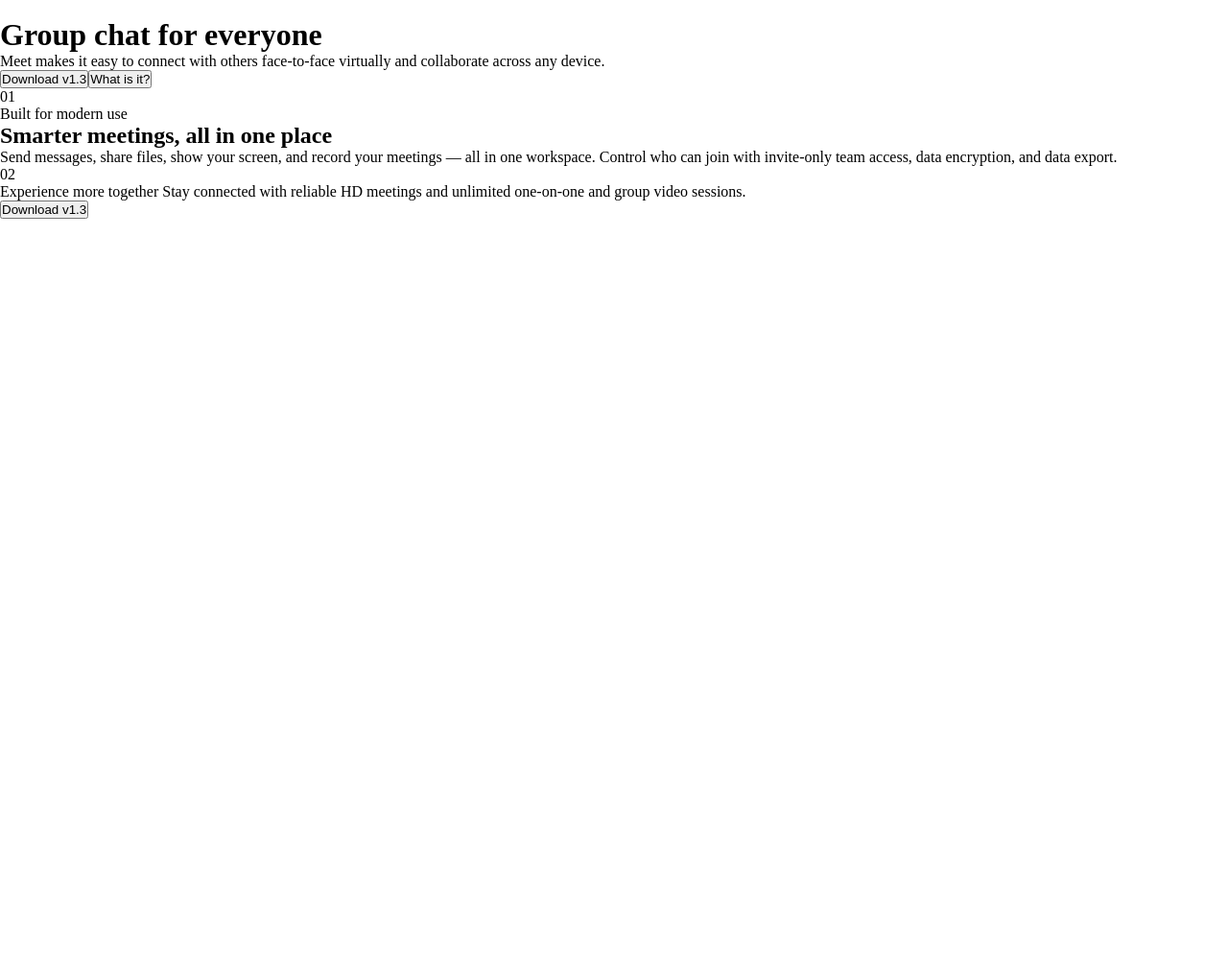
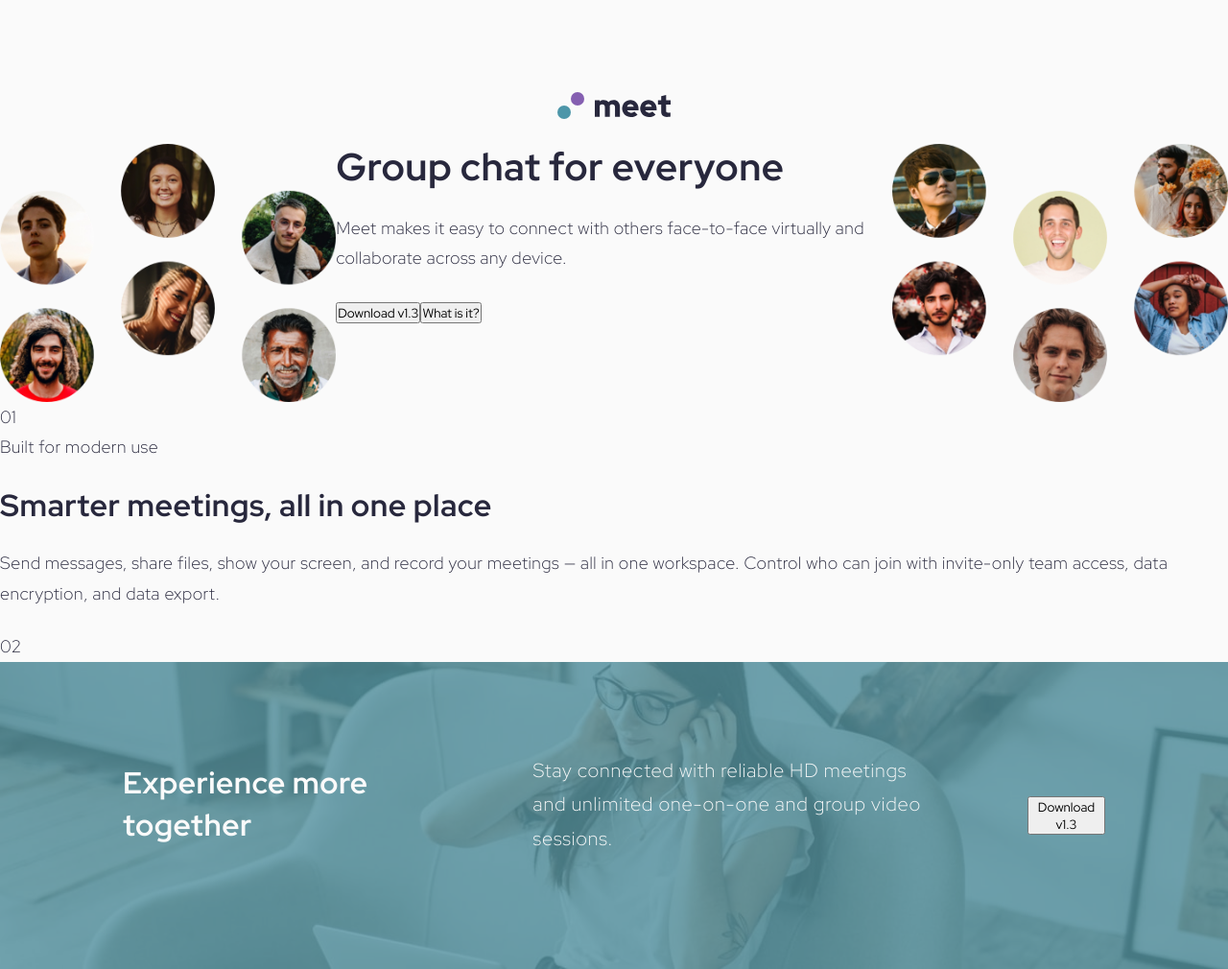
Before and after one commit to Joker4mas/Meet-landing-page, a plain HTML site: page index.html in a window 1280 px wide. Shown: the whole page at 96% size. Before the commit the page ends 800 px from the top, so only its background shows below. Drawn offline with Linux system fonts and the light colour scheme.

Commit message:
fixed some styling...work in progress

```diff
--- a/index.html
+++ b/index.html
@@ -16,18 +16,38 @@
   </head>
   <body>
     <header>
-      <img src="/meet-landing-page/starter-code/assets/logo.svg" alt="" />
+      <img src="/assets/logo.svg" alt="" />
     </header>
     <main>
-      <h1>Group chat for everyone</h1>
-      <div class="hero-conatiner">
+      <div class="hero-container">
+        <img
+          src="/assets/desktop/image-hero-left.png"
+          srcset="
+            /assets/mobile/image-hero-left.png   375w,
+            /assets/tablet/image-hero-left.png   768w,
+            /assets/desktop/image-hero-left.png 1440w
+          "
+          alt="left image collage"
+        />
         <div class="hero-text">
+          <h1>Group chat for everyone</h1>
           <p>
             Meet makes it easy to connect with others face-to-face virtually and
             collaborate across any device.
           </p>
-          <button>Download v1.3</button><button>What is it?</button>
+          <div class="hero-buttons">
+            <button>Download v1.3</button><button>What is it?</button>
+          </div>
         </div>
+        <img
+          src="/assets/desktop/image-hero-right.png"
+          srcset="
+            /assets/mobile/image-hero-right.png   375w,
+            /assets/tablet/image-hero-right.png   768w,
+            /assets/desktop/image-hero-right.png 1440w
+          "
+          alt="Right image collage"
+        />
       </div>
       <span>01</span>
       <p>Built for modern use</p>
@@ -38,11 +58,18 @@
         data encryption, and data export.
       </p>
       <span>02</span>
-      <p>
-        Experience more together Stay connected with reliable HD meetings and
-        unlimited one-on-one and group video sessions.
-      </p>
-      <button>Download v1.3</button>
     </main>
+    <footer class="footer">
+      <div class="img-background"></div>
+      <div class="foot-text">
+        <h3>Experience more together</h3>
+        <p>
+          Stay connected with reliable HD meetings
+          <br />
+          and unlimited one-on-one and group video sessions.
+        </p>
+        <button>Download v1.3</button>
+      </div>
+    </footer>
   </body>
 </html>
--- a/style.css
+++ b/style.css
@@ -1,5 +1,115 @@
+@import url('https://fonts.googleapis.com/css2?family=Red+Hat+Display:ital,wght@0,300..900;1,300..900&display=swap');
+
+:root {
+    --cyan-heavy: #4D96A9;
+    --cyan-light: #BFE3F9;
+    --purple-dark: #855FB1;
+    --purple-light: #D9B8FF;
+    --slate-dark: #28283D;
+    --slate-light: #87879D;
+    --slate-lighter: #D1D1DF;
+    --white: #FAFAFA;
+}
+
 * {
     margin: 0;
     padding: 0;
     box-sizing: border-box;
+    font-family: "Red Hat Display", serif;
 }
+
+body {
+    background-color: var(--white);
+    color: var(--slate-dark);
+    font-size: 1.125rem;
+    line-height: 1.75;
+    font-weight: 300;
+    letter-spacing: 0.5px;
+    display: flex;
+    flex-direction: column;
+    min-height: 100vh;
+    align-items: center;
+    justify-content: center;
+}
+
+h1, h2, h3, h4, h5, h6 {
+    margin-bottom: 1.5rem;
+}
+
+h1 {
+    font-size: 2.5rem;
+    line-height: 1.2;
+}
+
+h2 {
+    font-size: 2rem;
+    line-height: 1.3;
+}
+
+h3 {}
+
+p {
+    margin-bottom: 1.5rem;
+}
+
+header {
+    color: var(--white);
+    padding: 1rem;
+    margin-top: 5rem;
+    text-align: center;
+}
+
+main {
+    /* display: grid; */
+}
+
+.hero-container {
+    display: flex;
+    flex-direction: row;
+
+}
+
+.footer {
+    background-image: url('/assets/desktop/image-footer.jpg');
+    background-repeat: no-repeat;
+    background-size: cover;
+    background-position: center;
+    width: 100%;
+    /* padding: 8rem; */
+    /* background-color: rgb(77, 150, 168, 0.5);
+    opacity: 0.5; */
+}
+
+.img-background {
+    background-color: rgb(77, 150, 168, 0.5);
+    /* opacity: 0.5; */
+
+}
+
+
+.foot-text {
+    height: 40vh;
+    display: flex !important;
+    justify-content: space-between;
+    color: var(--white);
+    gap: 4rem !important;
+    /* padding: 2rem !important; */
+    padding: 8rem !important;
+    align-items: center;
+    background-color: rgb(84, 147, 161, 0.8);
+
+}
+
+.foot-text h3 {
+    font-size: 1.75em;
+    line-height: 1.4;
+    font-weight: bold;
+}
+
+.foot-text p {
+    font-size: 1.125em;
+    line-height: 1.75;
+    font-weight: 300;
+    letter-spacing: 0.8px;
+
+}
```
